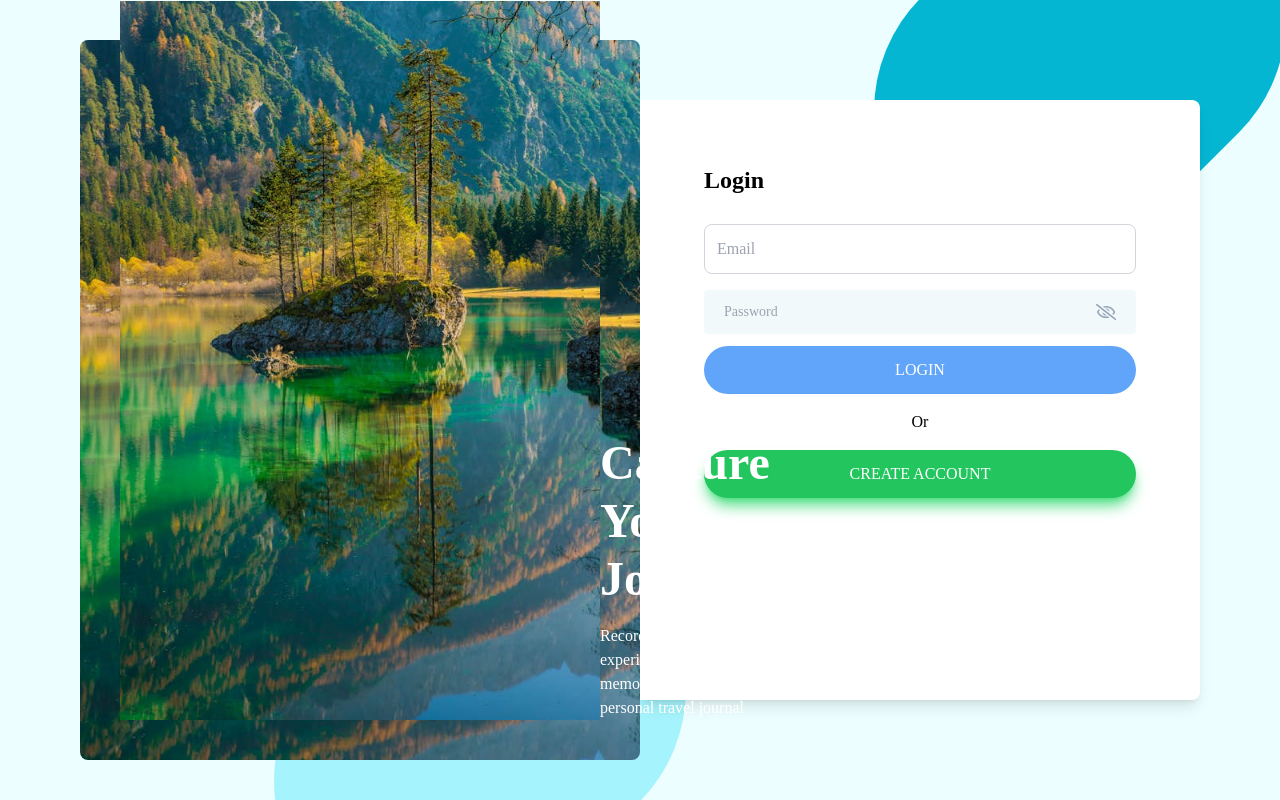
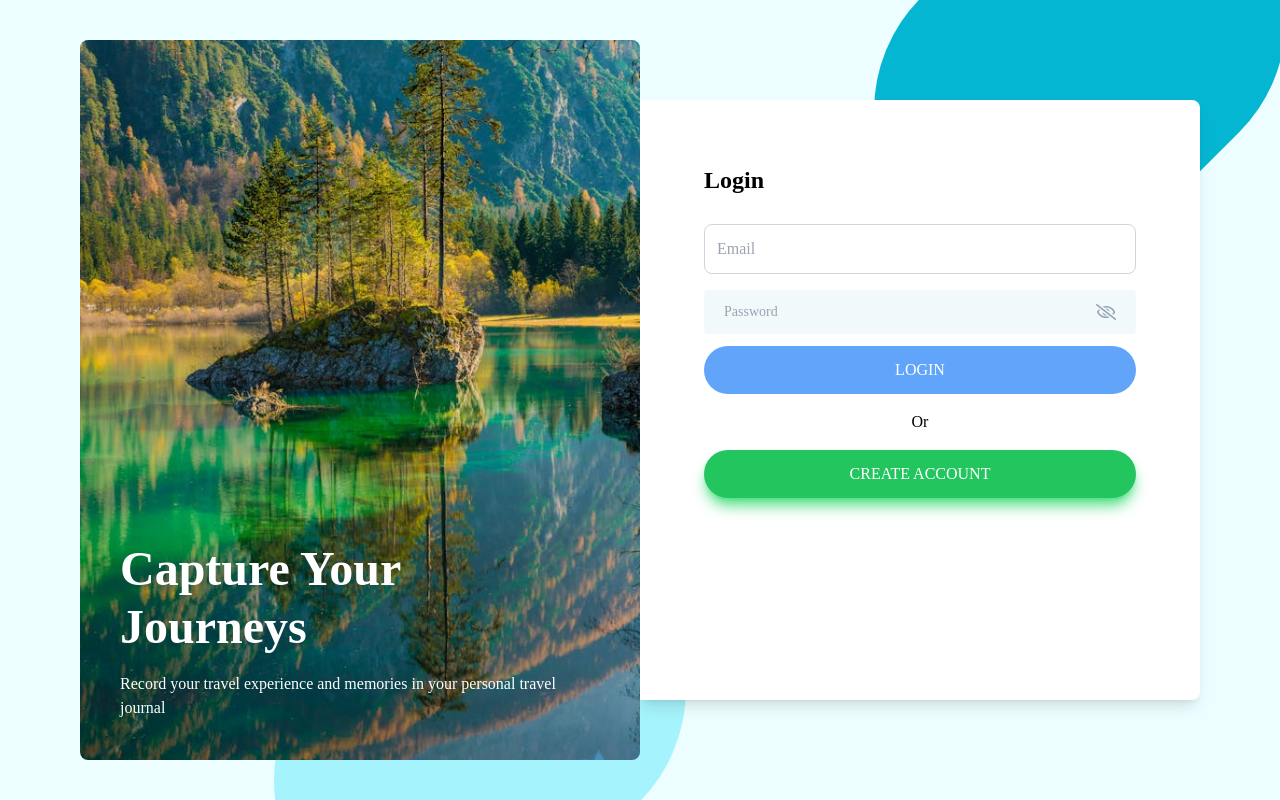
Before and after one commit to Tashu22-hub/CaptureMoments, a React (Vite) app in the folder Frontend/: page /login in a window 1280 px wide. Built offline with nearby package versions, Linux system fonts and the light colour scheme; the HTML template or start-up script is replaced by a standard one.

Commit message:
Your links  changes

```diff
--- a/Frontend/src/pages/Auth/Login.jsx
+++ b/Frontend/src/pages/Auth/Login.jsx
@@ -1,21 +1,20 @@
-import React, { useState } from 'react';
-import { useNavigate } from 'react-router-dom';  // Add this import to use navigate
-import PasswordInput from '../../components/Input/PasswordInput';
-import {validateEmail} from "../../utils/helper"; // checking validEmail in input box
-import axiosInstance from '../../utils/axiosInstance';
-import nature3 from '../../assets/nature3.png'
+import React, { useState } from "react";
+import { useNavigate } from "react-router-dom"; // Add this import to use navigate
+import PasswordInput from "../../components/Input/PasswordInput";
+import { validateEmail } from "../../utils/helper"; // checking validEmail in input box
+import axiosInstance from "../../utils/axiosInstance";
+import logimg from "../../assets/nature3.png";
 
 const Login = () => {
-  const navigate = useNavigate();  // Initialize the navigate function
-  const [email , setEmail] = useState("");
-  const [password , setPassword] = useState("");
-  const [error , setError] = useState(null);
+  const navigate = useNavigate(); // Initialize the navigate function
+  const [email, setEmail] = useState("");
+  const [password, setPassword] = useState("");
+  const [error, setError] = useState(null);
 
-  const handleLogin = async(e) =>{
+  const handleLogin = async (e) => {
     e.preventDefault();
     if (!validateEmail(email)) {
       setError("Please enter a valid email address");
-
     }
     if (!password) {
       setError("Please enter a required password");
@@ -24,41 +23,47 @@ const Login = () => {
 
     setError("");
     //login API Call-install npm i axios
-    try{
+    try {
       const response = await axiosInstance.post("/login", { email, password });
 
       //handle successful login response
-      if(response.data && response.data.accessToken){
-        localStorage.setItem("token" , response.data.accessToken);
+      if (response.data && response.data.accessToken) {
+        localStorage.setItem("token", response.data.accessToken);
         navigate("/dashboard");
       }
-    }catch(error){
+    } catch (error) {
       //handle login error
       if (error.response?.data?.message) {
         setError(error.response.data.message);
       } else {
         setError("An unexpected error occurred. Please try again");
       }
-
-
     }
   };
   return (
-    <div className='h-screen bg-cyan-50 overflow-hidden relative'>
-      <div className='login-ui-box right-10 -top-40'></div>
-      <div className='login-ui-box bg-cyan-200 -bottom-40 right-1/2' ></div>
+    <div className="h-screen bg-cyan-50 overflow-hidden relative">
+      <div className="login-ui-box right-10 -top-40"></div>
+      <div className="login-ui-box bg-cyan-200 -bottom-40 right-1/2"></div>
       <div className="container h-screen flex items-center justify-center px-20 mx-auto ">
-        <div className="w-2/4 h-[90vh] flex items-end bg-login-bg-img bg-cover bg-center rounded-lg p-10 z-50">
-        <img src={nature3} alt="Nature" />
-          <div>
-            <h4 className='text-white text-5xl font-semibold leading-[58px]'>Capture Your <br /> Journeys</h4>
+        <div className="w-2/4 h-[90vh] relative bg-cover bg-center rounded-lg p-10 z-50">
+          <img
+            src={logimg}
+            alt="Nature"
+            className="absolute top-0 left-0 w-full h-full object-cover rounded-lg z-0"
+          />
+
+          <div className="relative z-10 flex flex-col justify-end h-full">
+            <h4 className="text-white text-5xl font-semibold leading-[58px]">
+              Capture Your <br /> Journeys
+            </h4>
             <p className="text-white text-[16px] leading-6 pr-7 mt-4">
-              Record your travel experience and memories in your personal travel journal
+              Record your travel experience and memories in your personal travel
+              journal
             </p>
           </div>
         </div>
 
-        <div className='w-2/4 h-[75vh] bg-white rounded-r-lg relative p-16 shadow-lg shadow-cyan-200/2 '>
+        <div className="w-2/4 h-[75vh] bg-white rounded-r-lg relative p-16 shadow-lg shadow-cyan-200/2 ">
           <form onSubmit={handleLogin}>
             <h4 className="text-2xl font-semibold mb-7">Login</h4>
             <input
@@ -66,24 +71,27 @@ const Login = () => {
               placeholder="Email"
               className="input-box mb-4 w-full p-3 border border-gray-300 rounded-lg outline-none"
               value={email}
-              onChange={({target }) =>{
+              onChange={({ target }) => {
                 setEmail(target.value);
               }}
             />
             <PasswordInput
               value={password}
-            onChange={({target }) =>{
+              onChange={({ target }) => {
                 setPassword(target.value);
               }}
             />
-            { error && <p className='text-red-500 text-xs pb-1'>{error}</p> }
+            {error && <p className="text-red-500 text-xs pb-1">{error}</p>}
             {/* <input
               type="password"
               placeholder="Password"
               className="input-box mb-4 w-full p-3 border border-gray-300 rounded-md"
             /> */}
 
-            <button type="submit" className="btn-primary w-full p-3 bg-blue-400 text-white rounded-full hover:text-black hover:shadow-lg transition-all duration-300 shadow-blue-600">
+            <button
+              type="submit"
+              className="btn-primary w-full p-3 bg-blue-400 text-white rounded-full hover:text-black hover:shadow-lg transition-all duration-300 shadow-blue-600"
+            >
               LOGIN
             </button>
             <p className="text-center my-4">Or</p>
--- a/Frontend/src/pages/Auth/Signup.jsx
+++ b/Frontend/src/pages/Auth/Signup.jsx
@@ -1,25 +1,24 @@
-import React, { useState } from 'react';
-import { useNavigate } from 'react-router-dom';  // Add this import to use navigate
-import PasswordInput from '../../components/Input/PasswordInput';
-import {validateEmail} from "../../utils/helper"; // checking validEmail in input box
-import axiosInstance from '../../utils/axiosInstance';
-import hillImg from '../../assets/hills.png';
+import React, { useState } from "react";
+import { useNavigate } from "react-router-dom"; // Add this import to use navigate
+import PasswordInput from "../../components/Input/PasswordInput";
+import { validateEmail } from "../../utils/helper"; // checking validEmail in input box
+import axiosInstance from "../../utils/axiosInstance";
+import signimg from "../../assets/hills.png";
 
 const Signup = () => {
+  const [name, setName] = useState("");
+  const [email, setEmail] = useState("");
+  const [password, setPassword] = useState("");
+  const [error, setError] = useState(null);
+  const navigate = useNavigate(); // Initialize the navigate function
 
-  const [name , setName] = useState("");
-  const [email , setEmail] = useState("");
-  const [password , setPassword] = useState("");
-  const [error , setError] = useState(null);
-  const navigate = useNavigate();  // Initialize the navigate function
-
-  const handleSignup = async(e) =>{
+  const handleSignup = async (e) => {
     e.preventDefault();
     if (!name) {
       setError("Please enter a valid name");
       return;
     }
-    if (!email){
+    if (!email) {
       setError("Please enter a valid email address");
       return;
     }
@@ -30,34 +29,43 @@ const Signup = () => {
 
     setError("");
     //signupj API Call-install npm i axios
-    try{
-      const response = await axiosInstance.post("/create-Account", { username :name,email:email, password :password});
+    try {
+      const response = await axiosInstance.post("/create-Account", {
+        username: name,
+        email: email,
+        password: password,
+      });
 
       //handle successful login response
-      if(response.data && response.data.accessToken){
-        localStorage.setItem("token" , response.data.accessToken);
+      if (response.data && response.data.accessToken) {
+        localStorage.setItem("token", response.data.accessToken);
         navigate("/dashboard");
       }
-    }catch(error){
+    } catch (error) {
       //handle login error
       if (error.response?.data?.message) {
         setError(error.response.data.message);
       } else {
         setError("An unexpected error occurred. Please try again");
       }
-
-
     }
   };
   return (
-    <div className='h-screen bg-cyan-50 overflow-hidden relative'>
-      <div className='login-ui-box right-10 -top-40'></div>
-      <div className='login-ui-box bg-cyan-200 -bottom-40 right-1/2' ></div>
+    <div className="h-screen bg-cyan-50 overflow-hidden relative">
+      <div className="login-ui-box right-10 -top-40"></div>
+      <div className="login-ui-box bg-cyan-200 -bottom-40 right-1/2"></div>
       <div className="container h-screen flex items-center justify-center px-20 mx-auto ">
-        <div className="w-2/4 h-[94vh] flex items-end bg-signup-bg-img bg-cover bg-center rounded-lg p-10 z-50">
-        <img src={hillImg} alt="hiils"/>
-          <div>
-            <h4 className='text-white text-5xl font-semibold leading-[58px]'>Join the <br /> Adventure</h4>
+        <div className="w-2/4 h-[94vh] relative bg-cover bg-center rounded-lg p-10 z-50">
+          <img
+            src={signimg}
+            alt="hiils"
+            className="absolute top-0 left-0 w-full h-full object-cover rounded-lg z-0"
+          />
+
+          <div className="relative z-10 flex flex-col justify-end h-full">
+            <h4 className="text-white text-5xl font-semibold leading-[58px]">
+              Join the <br /> Adventure
+            </h4>
             <p className="text-white text-[16px] leading-6 pr-7 mt-4">
               Create an account to start documenting your travels and preserving
               your memories in your personal travel journal
@@ -65,7 +73,7 @@ const Signup = () => {
           </div>
         </div>
 
-        <div className='w-2/4 h-[80vh] bg-white rounded-r-lg relative pt-10 pl-16 pr-16 pb-10 shadow-lg shadow-cyan-200/2 '>
+        <div className="w-2/4 h-[80vh] bg-white rounded-r-lg relative pt-10 pl-16 pr-16 pb-10 shadow-lg shadow-cyan-200/2 ">
           <form onSubmit={handleSignup}>
             <h4 className="text-2xl font-semibold mb-7">Signup</h4>
             <input
@@ -73,7 +81,7 @@ const Signup = () => {
               placeholder="Full Name"
               className="input-box mb-4 w-full p-3 border border-gray-300 rounded-lg outline-none"
               value={name}
-              onChange={({target }) =>{
+              onChange={({ target }) => {
                 setName(target.value);
               }}
             />
@@ -82,25 +90,28 @@ const Signup = () => {
               placeholder="Email"
               className="input-box mb-4 w-full p-3 border border-gray-300 rounded-lg outline-none"
               value={email}
-              onChange={({target }) =>{
+              onChange={({ target }) => {
                 setEmail(target.value);
               }}
             />
 
             <PasswordInput
               value={password}
-            onChange={({target }) =>{
+              onChange={({ target }) => {
                 setPassword(target.value);
               }}
             />
-            { error && <p className='text-red-500 text-xs pb-1'>{error}</p> }
+            {error && <p className="text-red-500 text-xs pb-1">{error}</p>}
             {/* <input
               type="password"
               placeholder="Password"
               className="input-box mb-4 w-full p-3 border border-gray-300 rounded-md"
             /> */}
 
-            <button type="submit" className="btn-primary w-full p-3 bg-blue-400 text-white rounded-full hover:text-black hover:shadow-lg transition-all duration-300 shadow-blue-600">
+            <button
+              type="submit"
+              className="btn-primary w-full p-3 bg-blue-400 text-white rounded-full hover:text-black hover:shadow-lg transition-all duration-300 shadow-blue-600"
+            >
               CREATE ACCOUNT
             </button>
             <p className="text-center my-4">Or</p>
```
Lines whose indentation alone changed are shown as unchanged.
